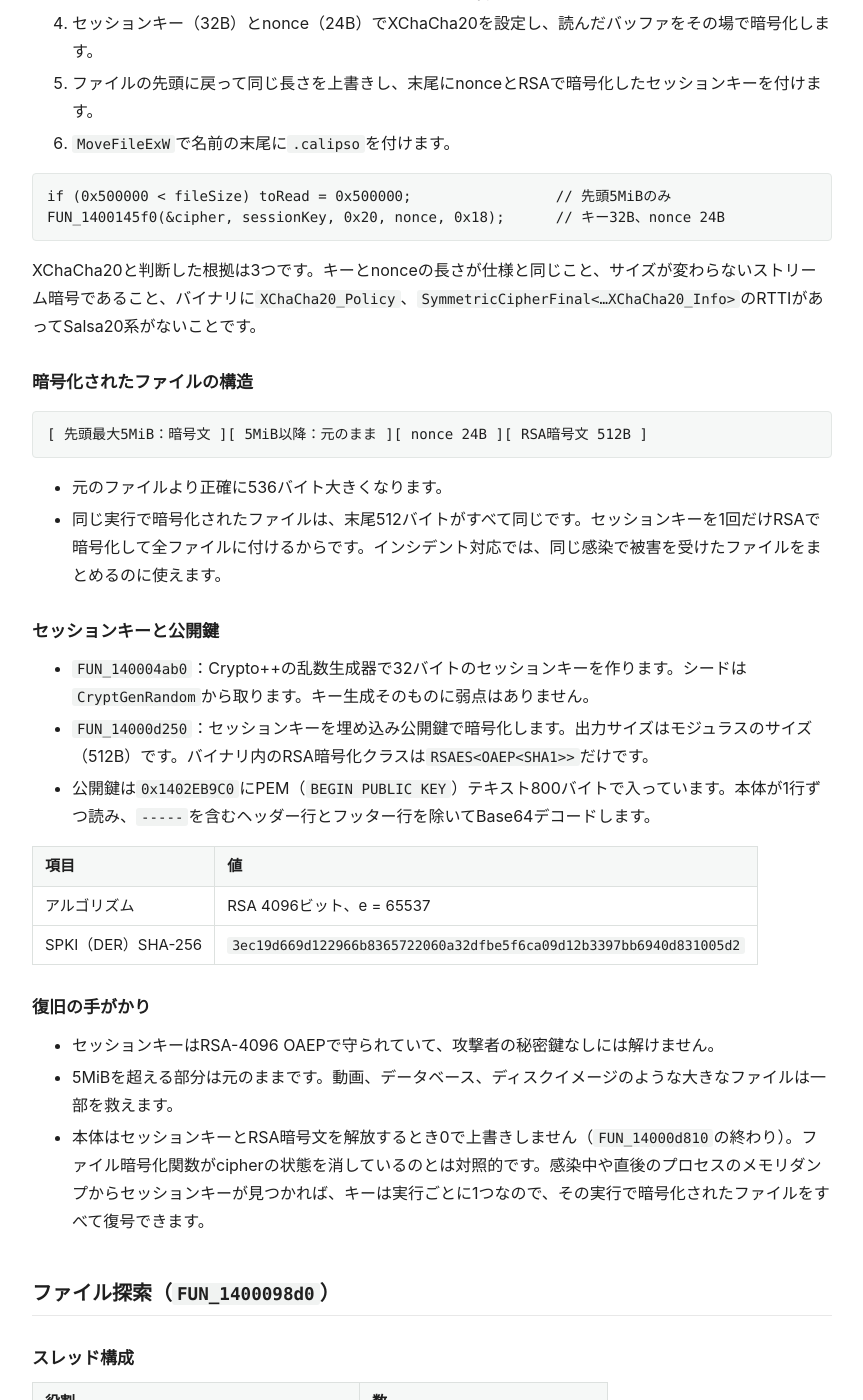
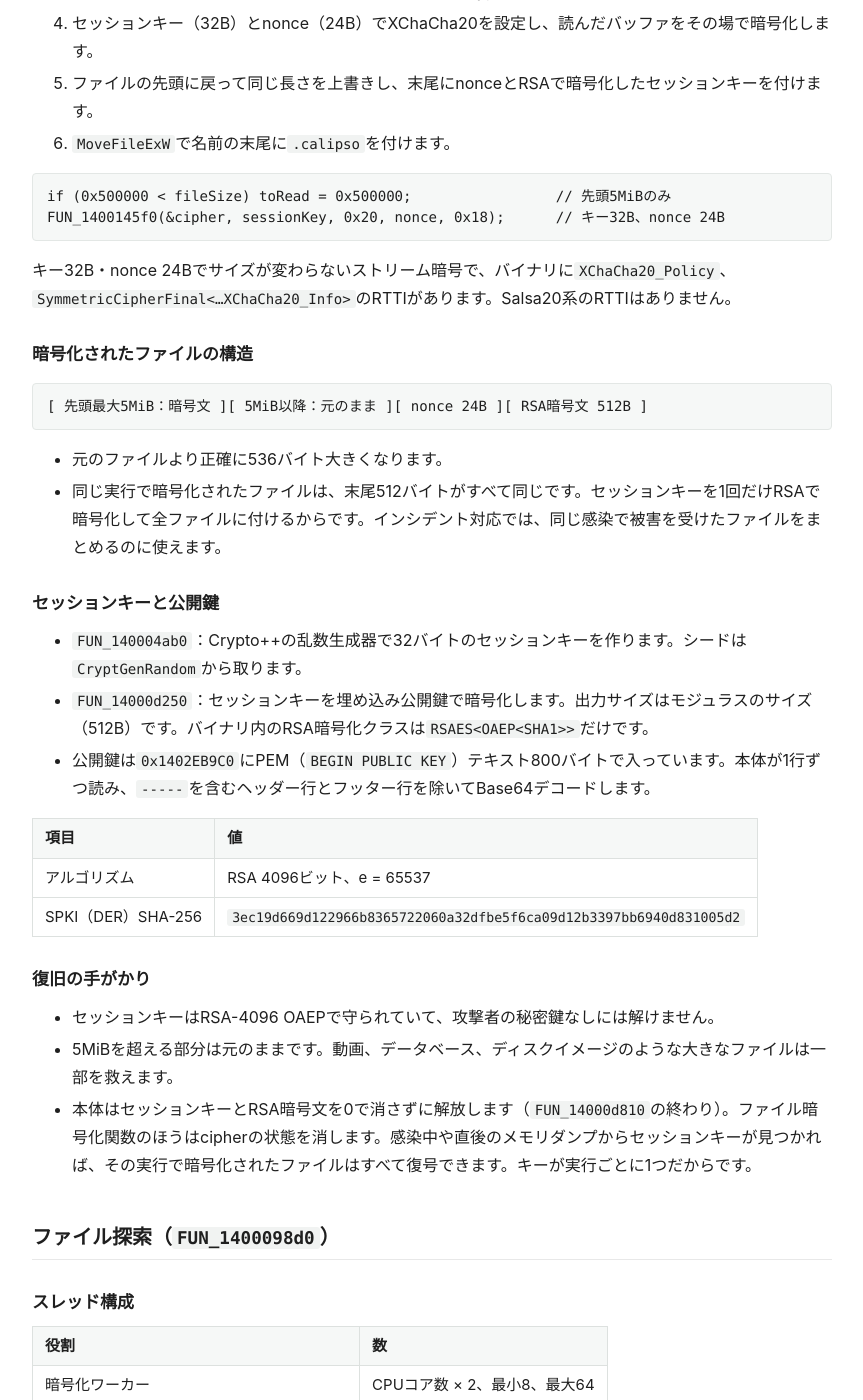
Before and after one commit to jcicaaa3-cloud/jcicaaa3-cloud.github.io, a Jekyll site: the page built from ja/research/calipso-v2.md, in a window 1280 px wide and 1400 px high, scrolled down 2063 px. Shown: the whole window, without its empty margins (208-1071 px from the left). Built offline with Jekyll 4.4.1, drawn with Linux system fonts in a browser that asks for light colours; some of the changed text lies outside the part shown.

Commit message:
Calipso v2.0 평가 섹션 삭제, 문장 정리 (한·영·일)

````diff
--- a/ja/research/calipso-v2.md
+++ b/ja/research/calipso-v2.md
@@ -28,7 +28,7 @@ Calipso.exeをGhidra 12.2で静的解析した内容のまとめです。(1)〜(
 | ビルド | MinGW-w64 GCC、Crypto++静的リンク（CMakeのビルドパス`/src/build/_deps/cryptopp-cmake-build/`が残存） |
 | ツール | Ghidra 12.2、静的解析のみ |
 
-関数名は残っていない（`FUN_`）ので、Windows APIから逆にたどって解析しました。Crypto++のクラス名（RTTI）とデバッグログの文字列が残っていて、アルゴリズムや処理段階の区別に役立ちました。
+関数名は残っていない（`FUN_`）ので、Windows APIから逆にたどって解析しました。アルゴリズムと処理段階は、残っているCrypto++のクラス名（RTTI）とデバッグログの文字列から区別しました。
 
 ## 実行の流れ
 
@@ -68,7 +68,7 @@ if (0x500000 < fileSize) toRead = 0x500000;                 // 先頭5MiBのみ
 FUN_1400145f0(&cipher, sessionKey, 0x20, nonce, 0x18);      // キー32B、nonce 24B
 ```
 
-XChaCha20と判断した根拠は3つです。キーとnonceの長さが仕様と同じこと、サイズが変わらないストリーム暗号であること、バイナリに`XChaCha20_Policy`、`SymmetricCipherFinal<…XChaCha20_Info>`のRTTIがあってSalsa20系がないことです。
+キー32B・nonce 24Bでサイズが変わらないストリーム暗号で、バイナリに`XChaCha20_Policy`、`SymmetricCipherFinal<…XChaCha20_Info>`のRTTIがあります。Salsa20系のRTTIはありません。
 
 ### 暗号化されたファイルの構造
 
@@ -81,7 +81,7 @@ XChaCha20と判断した根拠は3つです。キーとnonceの長さが仕様
 
 ### セッションキーと公開鍵
 
-- `FUN_140004ab0`：Crypto++の乱数生成器で32バイトのセッションキーを作ります。シードは`CryptGenRandom`から取ります。キー生成そのものに弱点はありません。
+- `FUN_140004ab0`：Crypto++の乱数生成器で32バイトのセッションキーを作ります。シードは`CryptGenRandom`から取ります。
 - `FUN_14000d250`：セッションキーを埋め込み公開鍵で暗号化します。出力サイズはモジュラスのサイズ（512B）です。バイナリ内のRSA暗号化クラスは`RSAES<OAEP<SHA1>>`だけです。
 - 公開鍵は`0x1402EB9C0`にPEM（`BEGIN PUBLIC KEY`）テキスト800バイトで入っています。本体が1行ずつ読み、`-----`を含むヘッダー行とフッター行を除いてBase64デコードします。
 
@@ -94,7 +94,7 @@ XChaCha20と判断した根拠は3つです。キーとnonceの長さが仕様
 
 - セッションキーはRSA-4096 OAEPで守られていて、攻撃者の秘密鍵なしには解けません。
 - 5MiBを超える部分は元のままです。動画、データベース、ディスクイメージのような大きなファイルは一部を救えます。
-- 本体はセッションキーとRSA暗号文を解放するとき0で上書きしません（`FUN_14000d810`の終わり）。ファイル暗号化関数がcipherの状態を消しているのとは対照的です。感染中や直後のプロセスのメモリダンプからセッションキーが見つかれば、キーは実行ごとに1つなので、その実行で暗号化されたファイルをすべて復号できます。
+- 本体はセッションキーとRSA暗号文を0で消さずに解放します（`FUN_14000d810`の終わり）。ファイル暗号化関数のほうはcipherの状態を消します。感染中や直後のメモリダンプからセッションキーが見つかれば、その実行で暗号化されたファイルはすべて復号できます。キーが実行ごとに1つだからです。
 
 ## ファイル探索（`FUN_1400098d0`）
 
@@ -125,7 +125,7 @@ DeviceIoControl(hVolume, 0x900b3, &enumData, 0x20, buf, 0x4000000, &returned, NU
 
 (2)で`0x900B3`を何に使っているかわからないと書きましたが、ローカルのNTFSドライブのファイル一覧を一度に取るためでした。この経路を通るとデバッグログに`[+] MFT: …`が出ます。
 
-これは振る舞いベースの検知に関係します。一般的なランサムウェアは`FindFirstFileW`/`FindNextFileW`をフォルダごとに何度も呼びますが、MFTの列挙はボリュームあたり`DeviceIoControl`を数回呼ぶだけで終わります（1回で最大64MB）。API呼び出しの頻度を特徴量にする検知モデルから見ると、パターンが大きく違います。
+検知の側から見ると、普通のランサムウェアは`FindFirstFileW`/`FindNextFileW`をフォルダごとに何度も呼びますが、MFTの列挙はボリュームあたり`DeviceIoControl`を数回呼ぶだけで終わります（1回で最大64MB）。API呼び出しの頻度で判断する検知モデルには、まったく違うパターンに見えます。
 
 ## 暗号化の前の準備
 
@@ -135,7 +135,7 @@ DeviceIoControl(hVolume, 0x900b3, &enumData, 0x20, buf, 0x4000000, &returned, NU
 
 ### プロセスの終了（`FUN_140005bb0`）
 
-実行中のプロセスを順に見て、名前（小文字）に許可リストの文字列が1つも含まれていなければ`TerminateProcess`で終了させます。リストは`0x1401ED000`に72個あります。つまり「終了させるリスト」ではなく「残すリスト」を持っていて、それ以外はすべて止めます。開いていたOffice、DB、ブラウザ、バックアップソフト、他社製ウイルス対策が一斉に閉じるので、被害者が最初に気づく症状になりやすいです。
+実行中のプロセスを順に見て、名前（小文字）に許可リストの文字列が1つも含まれていなければ`TerminateProcess`で終了させます。リストは`0x1401ED000`に72個あります。終了させるリストではなく残すリストなので、Office、DB、ブラウザ、バックアップソフト、他社製ウイルス対策はすべて終了させられます。
 
 | 分類 | 残すプロセス（一部） |
 | --- | --- |
@@ -236,12 +236,6 @@ rule Calipso_Ransomware_2026
 | T1112 Modify Registry | 壁紙のポリシーキー |
 | T1491.001 Internal Defacement | 壁紙の固定 |
 
-## 評価
-
-暗号化の設計はしっかりしています。実績のあるライブラリをそのまま使い、キー生成・キーの保護・ファイルごとのnonceに問題はなく、部分暗号化とマルチスレッド、MFTの列挙で速度にも気を配っています。
-
-一方で、解析を妨げる仕掛けはほとんどありません。パッキングや難読化はなく、デバッグログ機能とログの文言、Crypto++のクラス名、ビルドパスが残っています。セッションキーをメモリから消さないのも同じ流れです。
-
 ## 次に見るもの
 
 - 動的解析：メモリに残るセッションキー、MFTの経路を実際に通るか
````
Also changed, not shown: _posts/2026-11-12-calipso-v2.md (+6 -12 lines), en/research/calipso-v2.md (+6 -12 lines).
